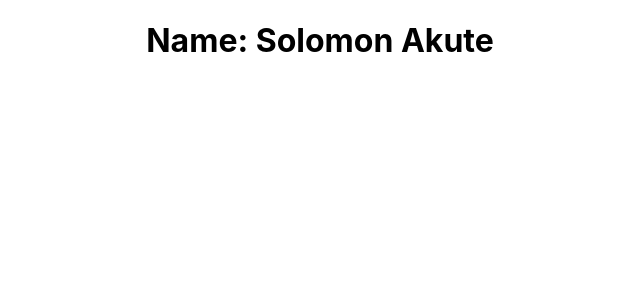
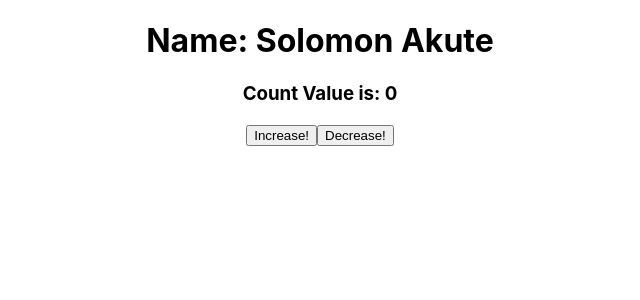
Before and after one commit to Uncle-Solomon/Learning_React, a React (Create React App) app: page / in a window 1280 px wide. Shown: the top 300 px of the page, without its empty margins (320-960 px from the left). Built offline with nearby package versions, Linux system fonts and the light colour scheme.

Commit message:
End of lesson 15

```diff
--- a/src/App.js
+++ b/src/App.js
@@ -1,5 +1,6 @@
 // import logo from "./logo.svg";
 import "./App.css";
+import Counter from "./components/counter";
 import Hello from "./components/hello";
 import Message from "./components/message";
 import Profile from "./components/profile";
@@ -12,6 +13,8 @@
       {/* <Profile name="Andrew" lastname="Ameh" />; */}
       <Profile name="Solomon" lastname="Akute" />
       {/* <Message messageContent="This is a message from props!!" /> */}
+
+      <Counter />
     </div>
   );
 }
--- /dev/null
+++ b/src/components/counter.js
@@ -0,0 +1,32 @@
+import { Component } from "react";
+
+class Counter extends Component {
+  constructor() {
+    super();
+    this.state = {
+      counter: 0,
+    };
+  }
+  increment() {
+    this.setState({
+      counter: this.state.counter + 1,
+    });
+  }
+
+  decrement() {
+    this.setState({
+      counter: this.state.counter - 1,
+    });
+  }
+  render() {
+    return (
+      <div>
+        <h3>Count Value is: {this.state.counter} </h3>
+        <button onClick={() => this.increment()}>Increase!</button>
+        <button onClick={() => this.decrement()}>Decrease!</button>
+      </div>
+    );
+  }
+}
+
+export default Counter;
```
